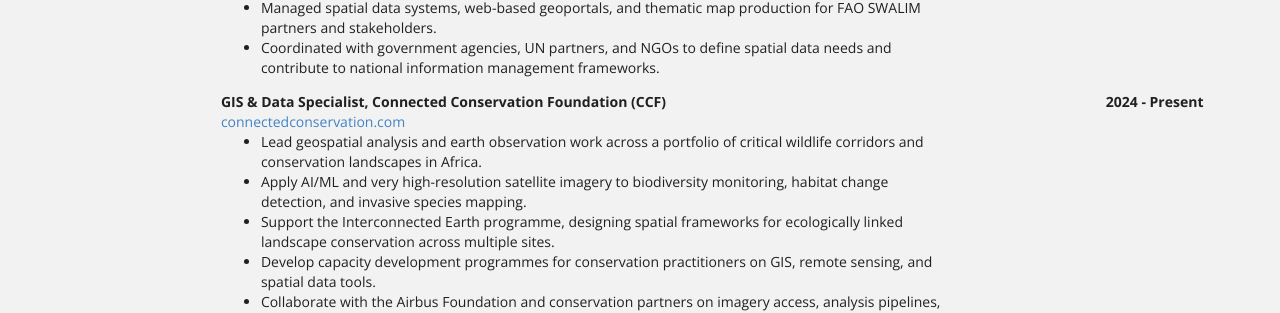
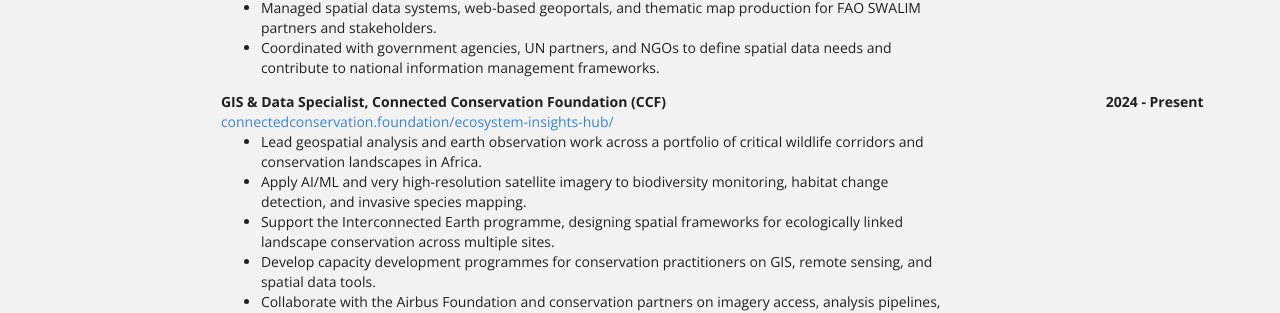
Before and after one commit to japhethkimeu/japhethkimeu.github.io, a Jekyll site: the page built from bio/index.html, in a window 1280 px wide. Shown: the part 1056-1369 px from the top of the page. Built offline with Jekyll 4.4.1, drawn with Linux system fonts in a browser that asks for light colours; some of the changed lines change nothing that is shown.

Commit message:
Update CCF website URL

```diff
--- a/_data/bio.json
+++ b/_data/bio.json
@@ -155,7 +155,7 @@
     {
       "company": "Connected Conservation Foundation (CCF)",
       "position": "GIS & Data Specialist",
-      "website": "https://connectedconservation.com",
+      "website": "https://connectedconservation.foundation/ecosystem-insights-hub/",
       "startDate": "2024-01-01",
       "endDate": "Present",
       "summary": "",
```
